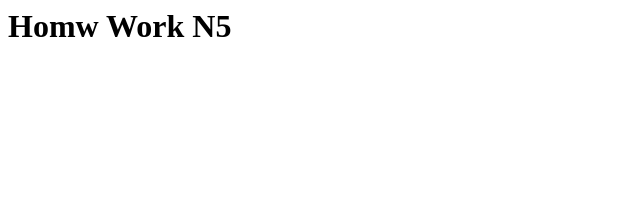
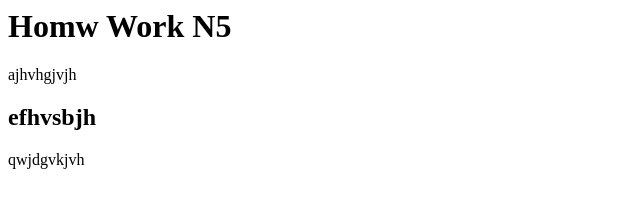
Before and after one commit to AniSanikidze/Home-Work-N5, a plain HTML site: page index.html in a window 1280 px wide. Shown: the whole page, without its empty margins (0-640 px from the left). Drawn offline with Linux system fonts and the light colour scheme.

Commit message:
added index html

```diff
--- a/index.html
+++ b/index.html
@@ -1,3 +1,6 @@
 <body>
     <h1>Homw Work N5</h1>
+    <p>ajhvhgjvjh</p>
+    <h2>efhvsbjh</h2>
+    <p>qwjdgvkjvh</p>
 </body>
```
